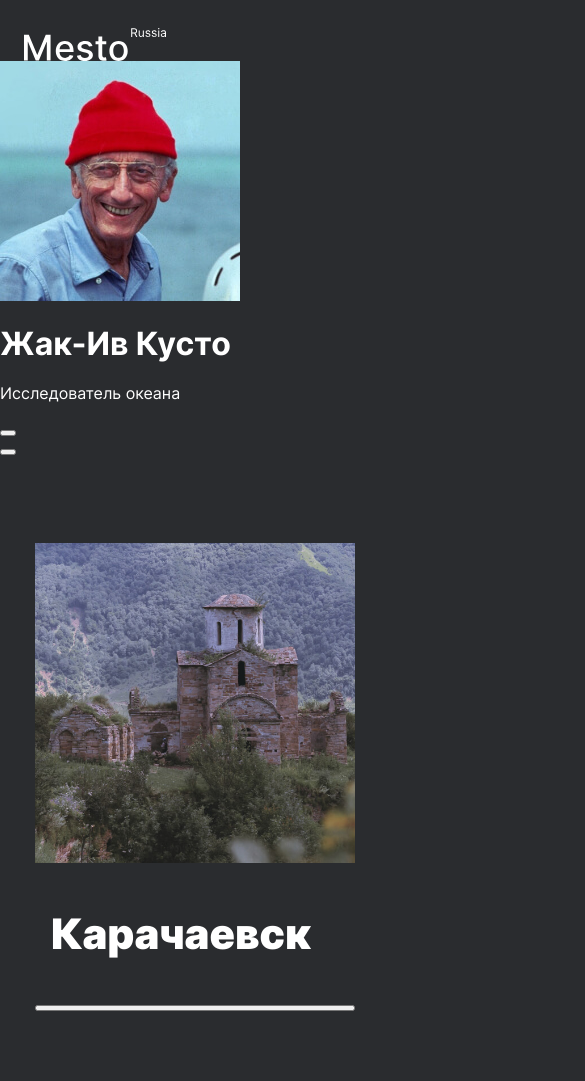
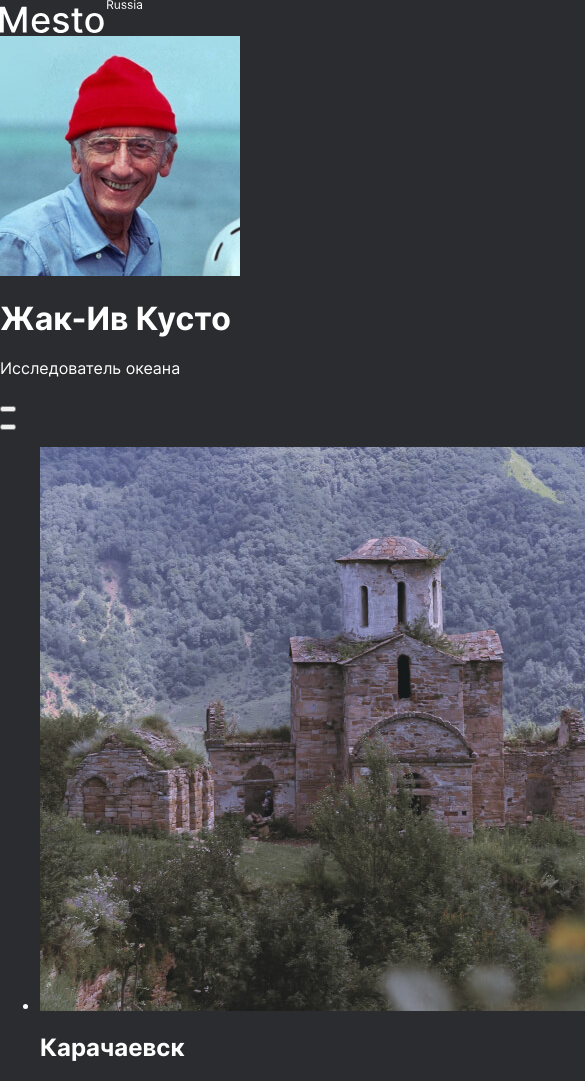
Before and after one commit to f1des/mesto, a plain HTML site: page index.html in a window 390 px wide. Shown: the top 1081 px of the page, 585 px wide, since content can reach past the window. Drawn offline with Linux system fonts and the light colour scheme; files whose address does not match are found by name.

Commit message:
fix: Затереть старые стили

```diff
--- a/blocks/footer/footer.css
+++ b/blocks/footer/footer.css
@@ -7,13 +7,11 @@
 
 @media screen and (max-width: 1280px) {
   .footer {
-    margin: 0px 48px 24px;
   }
 }
 
 @media screen and (max-width: 1024px) {
   .footer {
-    margin: 0 24px 24px;
   }
 }
 
@@ -26,6 +24,5 @@
 
 @media screen and (max-width: 320px) {
   .footer {
-    margin: 16px 16px 0;
   }
 }
--- a/blocks/header/header.css
+++ b/blocks/header/header.css
@@ -1,25 +1,17 @@
 .header {
-  display: flex;
-  justify-content: space-between;
-  flex-wrap: wrap;
-  align-items: center;
-  margin: 28px 48px 0;
 }
 
 @media screen and (max-width: 1280px) {
   .header {
-    margin: 28px 48px 0;
   }
 }
 
 @media screen and (max-width: 1024px) {
   .header {
-    margin: 28px 24px 0;
   }
 }
 
 @media screen and (max-width: 320px) {
   .header {
-    margin: 16px 16px 0;
   }
 }
--- a/blocks/logo/logo.css
+++ b/blocks/logo/logo.css
@@ -1,11 +1,7 @@
 .logo {
-  width: 176px;
-  height: 52px;
 }
 
 @media screen and (max-width: 320px) {
   .logo {
-    width: 142px;
-    height: 42px;
   }
 }
--- a/blocks/places/__cards/places__cards.css
+++ b/blocks/places/__cards/places__cards.css
@@ -1,7 +1,2 @@
 .places__cards {
-  display: flex;
-  flex-direction: column;
-  align-items: center;
-  padding: 0;
-  margin: 0;
 }
--- a/blocks/places/__image/places__image.css
+++ b/blocks/places/__image/places__image.css
@@ -1,4 +1,2 @@
 .places__image {
-  max-width: 100%;
-  object-fit: cover;
 }
--- a/blocks/places/__item/places__item.css
+++ b/blocks/places/__item/places__item.css
@@ -1,28 +1,17 @@
 .places__item {
-  list-style-type: none;
-  display: grid;
-  grid-template-columns: minmax(460px, 1fr) minmax(484px, 1fr);
-  gap: 48px 40px;
-  padding: 40px 0;
 }
 
 @media screen and (max-width: 1024px) {
   .places__item {
-    grid-template-columns: minmax(340px, 1fr) minmax(352px, 1fr);
-    gap: 48px 32px;
   }
 }
 
 @media screen and (max-width: 768px) {
   .places__item {
-    grid-template-columns: 320px;
-    gap: 48px 28px;
-    padding: 36.5px 0;
   }
 }
 
 @media screen and (max-width: 320px) {
   .places__item {
-    padding: 25px 0;
   }
 }
--- a/blocks/places/__title/places__title.css
+++ b/blocks/places/__title/places__title.css
@@ -1,15 +1,7 @@
 .places__title {
-  margin: 0;
-  font-style: normal;
-  font-weight: 900;
-  font-size: 72px;
-  line-height: 76px;
 }
 
 @media screen and (max-width: 768px) {
   .places__title {
-    font-size: 42px;
-    line-height: 46px;
-    margin: 0 16px;
   }
 }
--- a/blocks/places/places.css
+++ b/blocks/places/places.css
@@ -1,23 +1,17 @@
 .places {
-  max-width: 984px;
-  margin: 52px auto;
 }
 
 @media screen and (max-width: 1024px) {
   .places {
-    max-width: 720px;
   }
 }
 
 @media screen and (max-width: 768px) {
   .places {
-    margin: 51.5px 16px;
   }
 }
 
 @media screen and (max-width: 320px) {
   .places {
-    max-width: 288px;
-    margin: 39px auto;
   }
 }
--- a/blocks/profile/profile.css
+++ b/blocks/profile/profile.css
@@ -1,25 +1,17 @@
-.intro {
-  max-width: 984px;
-  margin: 92px auto;
-  display: flex;
-  flex-direction: column;
+.profile {
 }
 
 @media screen and (max-width: 1024px) {
   .intro {
-    max-width: 928px;
-    margin-left: 24px;
   }
 }
 
 @media screen and (max-width: 768px) {
   .intro {
-    margin: 88px 16px;
   }
 }
 
 @media screen and (max-width: 320px) {
   .intro {
-    margin: 64px 0 64px 16px;
   }
 }
```
